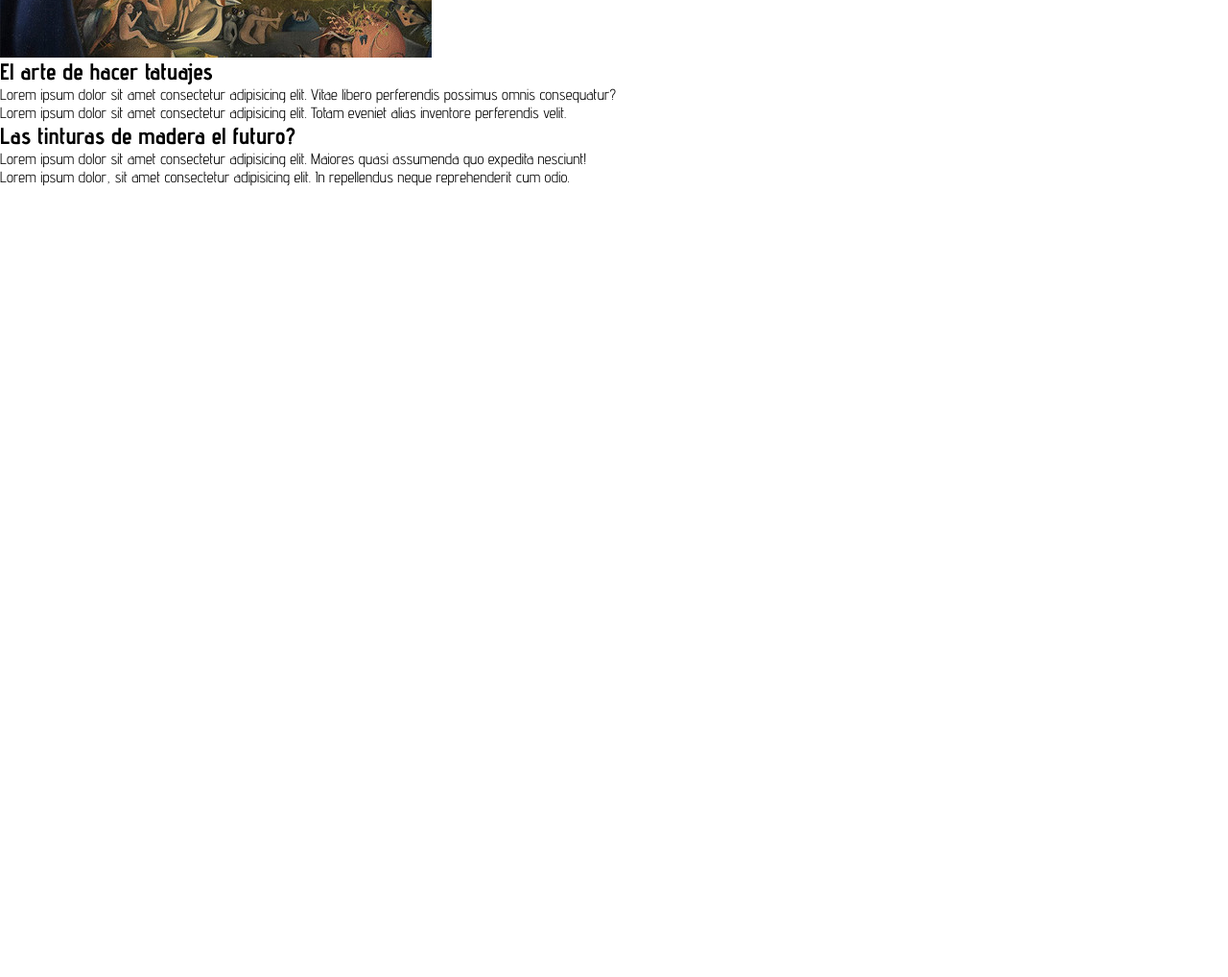
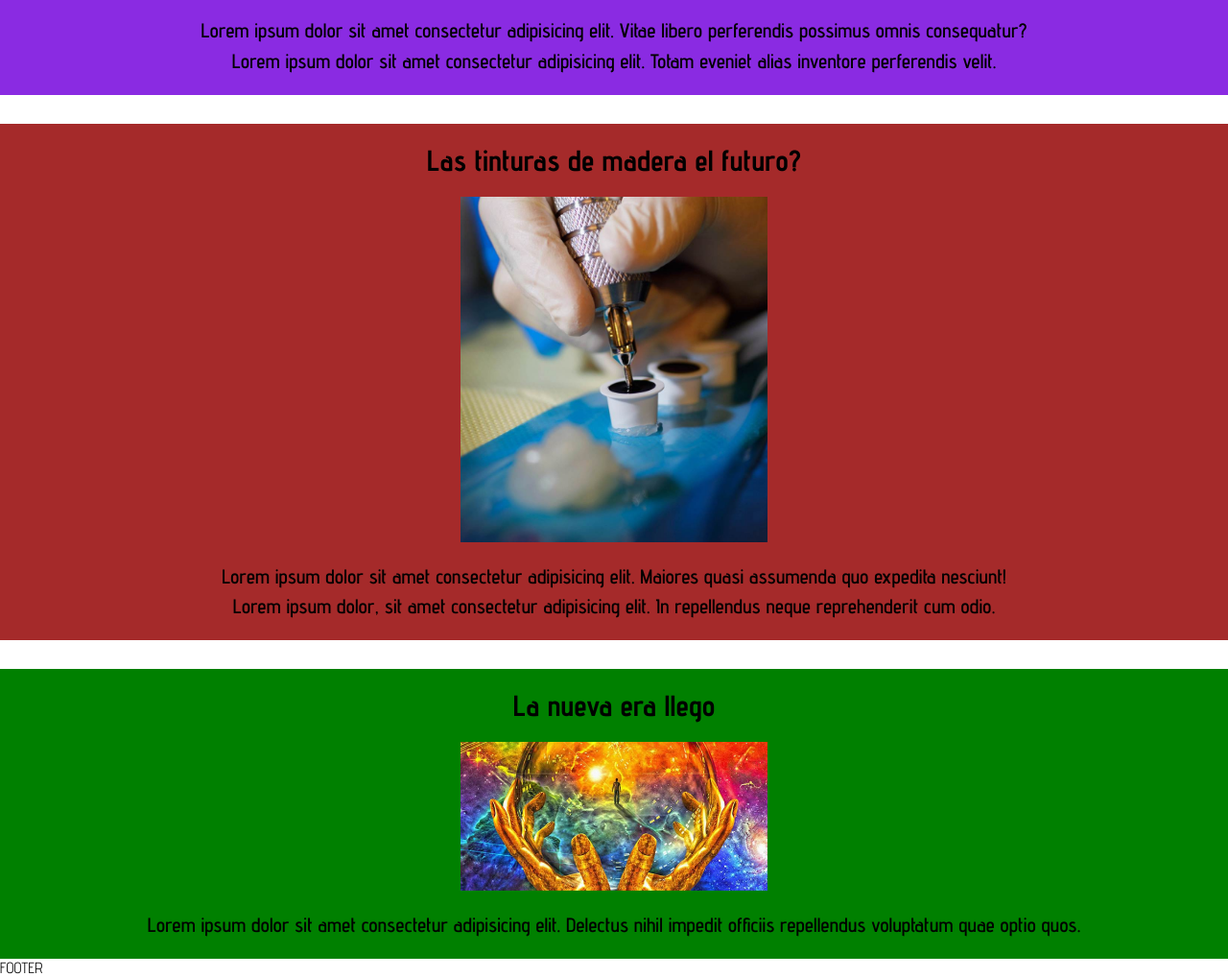
Before and after one commit to dannyed784/Xue_Artifices_WebPage, a plain HTML site: page index.html in a window 1280 px wide. Shown: the part 500-1518 px from the top of the page at 96% size. Before the commit the page ends 800 px from the top, so only its background shows below. Drawn offline with Linux system fonts and the light colour scheme.

Commit message:
Content #1

```diff
--- a/css/main-content.css
+++ b/css/main-content.css
@@ -1,3 +1,50 @@
+.container-info {
+  display: grid;
+  grid-template-columns: repeat(3, 1fr);
+  grid-template-rows: repeat(3, auto);
+  gap: 30px;
+}
+
+.new-info {
+  grid-column: 1 / span 3;
+}
+
+.new-info article {
+  text-align: center;
+  margin: 20px 0;
+}
+
+.new-info article p {
+  font-size: 1.3rem;
+  font-weight: 600;
+  line-height: 1.5;
+}
+
+.img-container {
+  display: flex;
+  justify-content: center;
+}
+
 .new-info img {
   display: block;
+  width: 25%;
+  /* margin: 0 auto; */
 }
+
+.titles-new-info {
+  text-align: center;
+  font-size: 1.9rem;
+  padding: 20px;
+}
+
+.info-1 {
+  background-color: blueviolet;
+}
+
+.info-2 {
+  background-color: brown;
+}
+
+.info-3 {
+  background-color: green;
+}
--- a/index.html
+++ b/index.html
@@ -40,13 +40,15 @@
         </div>
       </header>
       <!-- Section 1 -->
-      <div class="container-info grid">
-        <section class="new-info">
+      <div class="container-info">
+        <section class="new-info info-1">
           <div>
+            <h2 class="titles-new-info">El arte de hacer tatuajes</h2>
+          </div>
+          <div class="img-container">
             <img src="img/arte-tatuaje.jpg" alt="" />
           </div>
-          <h2 class="titles-new-info">El arte de hacer tatuajes</h2>
-          <article>
+          <article class="article-1">
             <p>
               Lorem ipsum dolor sit amet consectetur adipisicing elit. Vitae
               libero perferendis possimus omnis consequatur?
@@ -58,21 +60,38 @@
           </article>
         </section>
         <!-- Section 2 -->
-        <section class="new-info-2">
+        <section class="new-info info-2">
           <h2 class="titles-new-info">Las tinturas de madera el futuro?</h2>
+          <div class="img-container">
+            <img src="img/tinta-tatuajes.jpg" alt="" />
+          </div>
           <article>
             <p>
               Lorem ipsum dolor sit amet consectetur adipisicing elit. Maiores
               quasi assumenda quo expedita nesciunt!
             </p>
+
             <p>
               Lorem ipsum dolor, sit amet consectetur adipisicing elit. In
               repellendus neque reprehenderit cum odio.
             </p>
           </article>
         </section>
+        <!-- Section-3 -->
+        <section class="new-info info-3">
+          <h2 class="titles-new-info">La nueva era llego</h2>
+          <div class="img-container">
+            <img src="img/nueva-era.jpg" alt="" />
+          </div>
+          <article>
+            <p>
+              Lorem ipsum dolor sit amet consectetur adipisicing elit. Delectus
+              nihil impedit officiis repellendus voluptatum quae optio quos.
+            </p>
+          </article>
+        </section>
       </div>
-      <footer></footer>
+      <footer>FOOTER</footer>
     </div>
   </body>
 </html>
```
Also changed, not shown: img/nueva-era.jpg (added).
